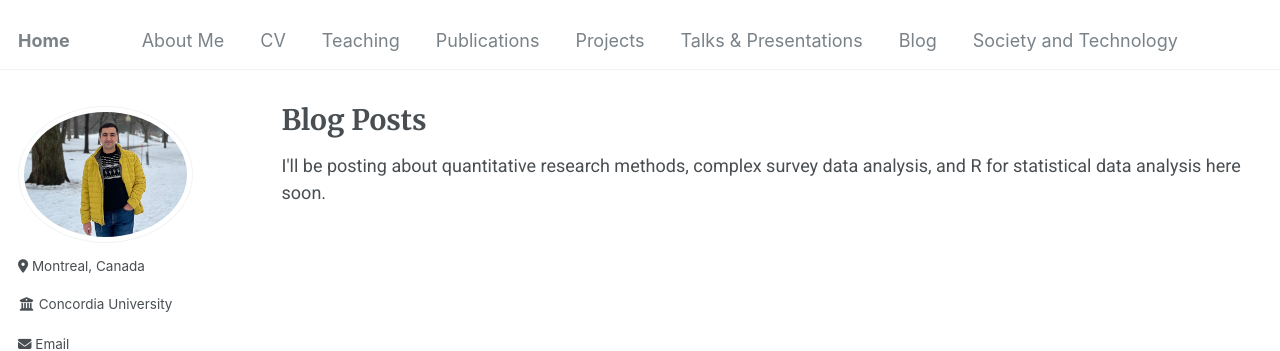
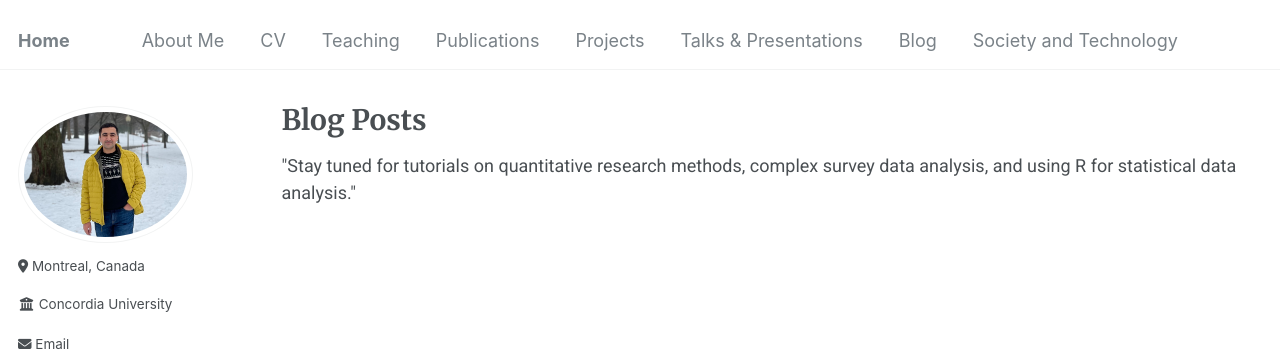
Before and after one commit to Mohsnmonji/mohsnmonji.github.io, a Jekyll site: the page built from _pages/year-archive.html, in a window 1280 px wide. Shown: the top 351 px of the page. Built offline with Jekyll 4.4.1, drawn with Linux system fonts in a browser that asks for light colours.

Commit message:
Update year-archive.html

```diff
--- a/_pages/year-archive.html
+++ b/_pages/year-archive.html
@@ -9,7 +9,7 @@ redirect_from:
 
 {% include base_path %}
 
-<p>I'll be posting about quantitative research methods, complex survey data analysis, and R for statistical data analysis here soon.</p>
+<p>"Stay tuned for tutorials on quantitative research methods, complex survey data analysis, and using R for statistical data analysis."</p>
 
 {% capture written_year %}'None'{% endcapture %}
 {% for post in site.posts %}
```
